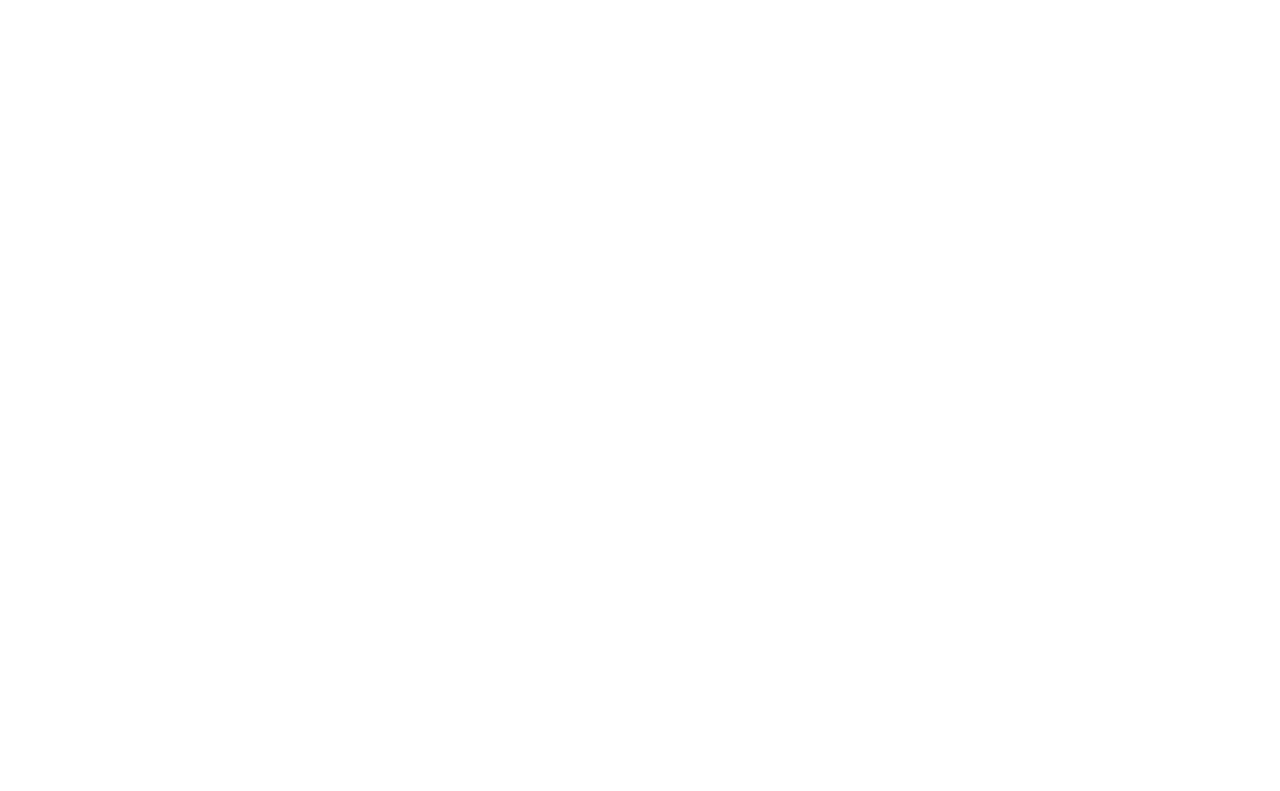
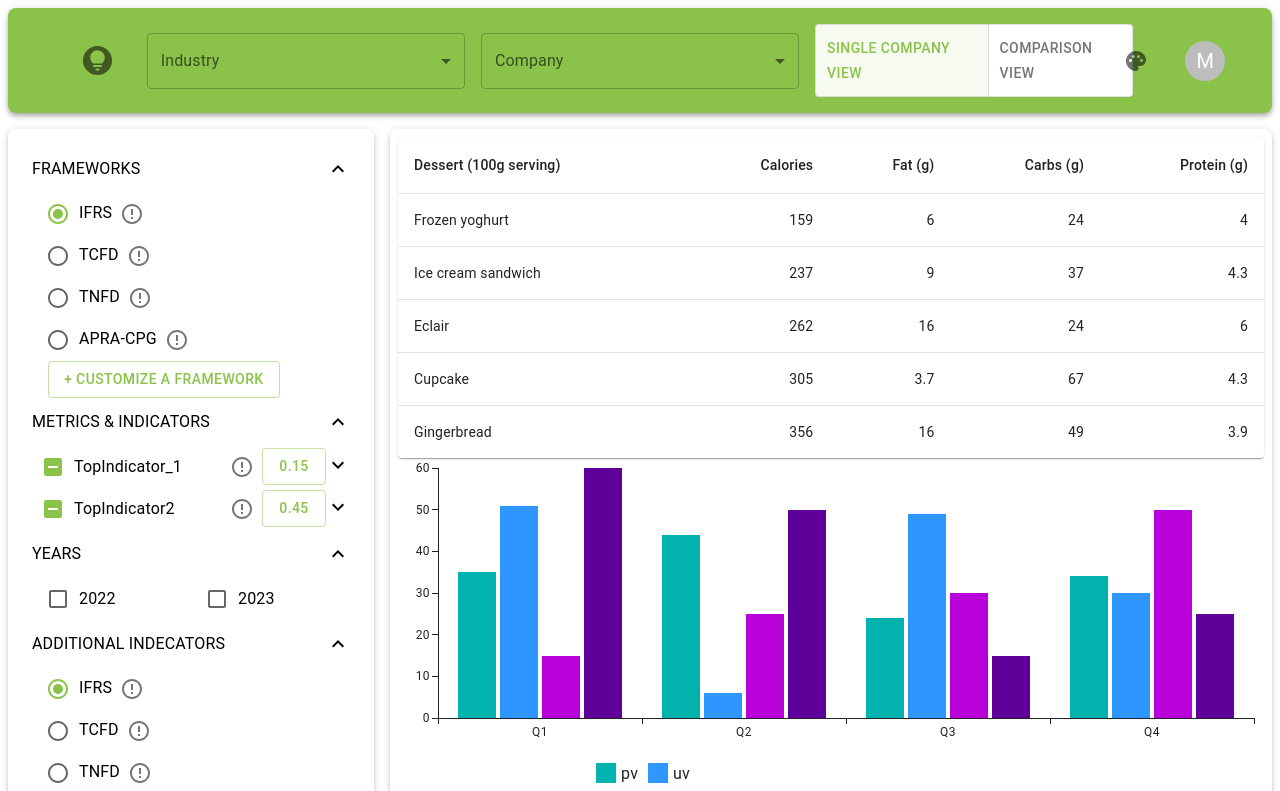
Before and after one commit to COMP9900-24T1-Nullbody/frontend, a React (Create React App) app: page /main/multi in a window 1280 px wide. Before the commit this address had no page. Shown: the top 791 px of the page. Built offline with nearby package versions, Linux system fonts and the light colour scheme; sample sign-in values are in the browser's storage.

Commit message:
1. main页面拆分成了/main/single和/main/multi两个页面 2. navbar上面可以自由切换了 3. user profile的头像大小可以随着页面进行适配 4. 默认登录/注册等页面的自动跳转链接改到了/main/single 5. App.jsx的路由和根页面的导航也做了更新

```diff
--- a/src/App.jsx
+++ b/src/App.jsx
@@ -4,11 +4,16 @@ import "./App.css";
 
 import Register from "./pages/Register";
 import Login from "./pages/Login";
-import Main from "./pages/Main";
+
 import Home from "./pages/Home";
+
+import SingleCompanyView from "./pages/SingleCompanyView";
+import MultiConpanyView from "./pages/MultiCompanyView";
+
 import UserProfile from "./pages/UserProfile";
 import UserHistory from "./pages/UserHistory";
 import PasswordReset from "./pages/PasswordReset";
+
 
 function App() {
   return (
@@ -18,7 +23,8 @@ function App() {
         <Route path="/reset" element={<PasswordReset />} />
         <Route path="/login" element={<Login />} />
         <Route path="/register" element={<Register />} />
-        <Route path="/main" element={<Main />} />
+        <Route path="/main/single" element={<SingleCompanyView />} />
+        <Route path="/main/multi" element={<MultiConpanyView />} />
         <Route path="/user/profile" element={<UserProfile />} />
         <Route path="/user/history" element={<UserHistory />} />
       </Routes>
--- a/src/components/NavBar.jsx
+++ b/src/components/NavBar.jsx
@@ -18,7 +18,7 @@ import {
   DialogActions,
   DialogContent,
   DialogTitle,
-  IconButton,
+  IconButton
 } from "@mui/material";
 import ToggleButton from "@mui/material/ToggleButton";
 import ToggleButtonGroup from "@mui/material/ToggleButtonGroup";
@@ -64,7 +64,7 @@ export default function NavBar({ setThemeColor, avatarImage }) {
             justifyContent="center"
             alignItems="center"
           >
-            <Link to="/main">
+            <Link to="/main/single">
               <IconButton>
                 <LightbulbCircleIcon fontSize="large" />
               </IconButton>
@@ -136,10 +136,18 @@ export default function NavBar({ setThemeColor, avatarImage }) {
                 onChange={handleViewChange}
                 aria-label="View Selection"
               >
-                <ToggleButton value="single-company-view">
+                <ToggleButton
+                  component={Link}
+                  to="/main/single"
+                  value="single-company-view"
+                >
                   Single Company View
                 </ToggleButton>
-                <ToggleButton value="comparison-view">
+                <ToggleButton
+                  component={Link}
+                  to="/main/multi"
+                  value="comparison-view"
+                >
                   Comparison View
                 </ToggleButton>
               </ToggleButtonGroup>
@@ -160,7 +168,7 @@ export default function NavBar({ setThemeColor, avatarImage }) {
                   sx={{
                     background: "none",
                     borderColor: "black",
-                    padding: "0",
+                    padding: "0"
                   }}
                 >
                   <PaletteIcon />
@@ -188,5 +196,5 @@ export default function NavBar({ setThemeColor, avatarImage }) {
 
 NavBar.propTypes = {
   setThemeColor: PropTypes.func.isRequired,
-  avatarImage: PropTypes.string.isRequired,
+  avatarImage: PropTypes.string.isRequired
 };
--- a/src/pages/Home.jsx
+++ b/src/pages/Home.jsx
@@ -12,6 +12,10 @@ export default function Home() {
       <br />
       <Link to="/register">register页面</Link>
       <br />
+      <Link to="/main/single">single company页面</Link>
+      <br />
+      <Link to="/main/multi">multiple company页面</Link>
+      <br />
       <Link to="/user/profile">profile页面</Link>
       <br />
       <Link to="/user/history">analysis history页面</Link>
--- a/src/pages/Login.jsx
+++ b/src/pages/Login.jsx
@@ -178,7 +178,7 @@ function Login() {
           setDialogContent(data.message);
           setOpenDialog(true);
           setTimeout(() => {
-            navigate("/main");
+            navigate("/main/single");
           }, 1500);
         }
       })
--- /dev/null
+++ b/src/pages/MultiCompanyView.jsx
@@ -0,0 +1,65 @@
+import React, { useEffect, useState } from "react";
+
+import NavBar from "../components/NavBar";
+import CollapseSiderMenu from "../components/CollapseSideMenu";
+import { Box, createTheme, ThemeProvider } from "@mui/material";
+
+import ViewTable from "../components/Views/ViewTable";
+import ViewBarChart from "../components/Views/ViewBarChart";
+import ViewLineChart from "../components/Views/ViewLineChart";
+import ViewPieChart from "../components/Views/ViewPieChart";
+
+import { Theme } from "../theme/main";
+
+import Image01 from "../img/1.jpg";
+import { jwtDecode } from "jwt-decode";
+import { useNavigate } from "react-router-dom";
+
+export default function MultiConpanyView() {
+  const [themeColor, setThemeColor] = useState("");
+
+  const [imageSrc, setImageSrc] = useState(Image01);
+
+  const navigate = useNavigate();
+
+  // 添加解密逻辑
+  useEffect(() => {
+    const token = localStorage.getItem("token"); // 从localStorage获取token
+    if (token) {
+      try {
+        const decodedToken = jwtDecode(token); // 使用jwt-decode库解密token
+        setImageSrc(decodedToken.avatar_url);
+      } catch (error) {
+        alert("Error: Token may be expired, Please Re-Login.");
+        console.error("Token Decode Error：", error);
+        localStorage.removeItem("token");
+        navigate("/login");
+      }
+    } else {
+      alert("Error: Token not found, Please Re-Login.");
+      navigate("/login");
+    }
+  }, []); // useEffect的依赖项为空数组，表示只在组件挂载时执行一次
+
+  return (
+    <ThemeProvider theme={createTheme(Theme(themeColor))}>
+      <Box>
+        <Box sx={{ m: 1 }}>
+          <NavBar setThemeColor={setThemeColor} avatarImage={imageSrc} />
+        </Box>
+
+        <Box sx={{ display: "flex" }}>
+          <Box>
+            <CollapseSiderMenu />
+          </Box>
+          <Box flexGrow={1} sx={{ borderRadius: 2, boxShadow: 3, m: 1, p: 1 }}>
+            <ViewTable />
+            <ViewBarChart />
+            <ViewLineChart />
+            <ViewPieChart />
+          </Box>
+        </Box>
+      </Box>
+    </ThemeProvider>
+  );
+}
--- a/src/pages/PasswordReset.jsx
+++ b/src/pages/PasswordReset.jsx
@@ -99,7 +99,7 @@ function PasswordReset() {
           setOpenDialog(true);
 
           setTimeout(() => {
-            navigate("/main");
+            navigate("/main/single");
           }, 1500);
         }
       })
--- a/src/pages/Register.jsx
+++ b/src/pages/Register.jsx
@@ -252,7 +252,7 @@ function Register() {
           setDialogContent(data.message);
           setOpenDialog(true);
           setTimeout(() => {
-            navigate("/main");
+            navigate("/main/single");
           }, 1500);
         }
       })
--- a/src/pages/Main.jsx
+++ b/src/pages/SingleCompanyView.jsx
@@ -15,7 +15,7 @@ import Image01 from "../img/1.jpg";
 import { jwtDecode } from "jwt-decode";
 import { useNavigate } from "react-router-dom";
 
-export default function Main() {
+export default function SingleCompanyView() {
   const [themeColor, setThemeColor] = useState("");
 
   const [imageSrc, setImageSrc] = useState(Image01);
--- a/src/pages/UserProfile.jsx
+++ b/src/pages/UserProfile.jsx
@@ -197,8 +197,8 @@ function ProfileAvatar({ imageSrc, setImageSrc }) {
                 alt="User Avatar"
                 src={imageSrc}
                 sx={{
-                  minWidth: "250px",
-                  minHeight: "250px",
+                  minWidth: { xs: "90px", sm: "130px", md: "170px", lg: "210px", xl: "250px" },
+                  minHeight: { xs: "90px", sm: "130px", md: "170px", lg: "210px", xl: "250px" },
                   filter: isHovered ? "grayscale(100%) blur(2px)" : "none",
                   transition: "filter 0.3s ease-in-out"
                 }}
```
